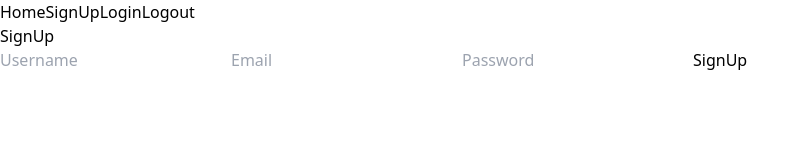
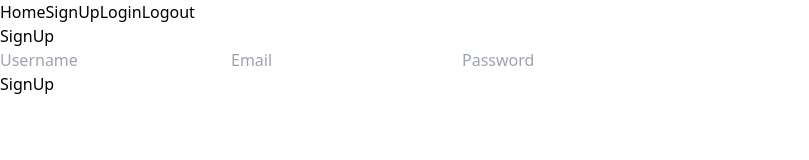
Before and after one commit to ayyush08/user-authentication-system, a React (Vite) app in the folder frontend/: page /signup in a window 1280 px wide. Shown: the top 160 px of the page, without its empty margins (0-809 px from the left). Built offline with nearby package versions, Linux system fonts and the light colour scheme.

Commit message:
refactor: Improve SignUp form layout and styling

```diff
--- a/frontend/src/pages/SignUp.jsx
+++ b/frontend/src/pages/SignUp.jsx
@@ -44,12 +44,15 @@ const SignUp = () => {
             <div className='flex gap-5 flex-col border-white border-2 justify-center items-center md:h-[50vh] h-[70vh] w-[40vw] rounded-3xl '>
                 <h1 className='text-white text-4xl'>SignUp</h1>
                 <div className="form flex flex-col transition-all">
-                    <form onSubmit={handleSubmit}>
+                    <form onSubmit={handleSubmit} className='flex flex-col'>
 
                         <input type='text' name='username' placeholder='Username' className='p-2 m-2 border-2 border-white rounded-lg text-black' value={user.username} onChange={handleChange} />
                         <input type='email' name='email' placeholder='Email' className='p-2 m-2 border-2 border-white rounded-lg text-black' value={user.email} onChange={handleChange} />
                         <input type='password' name='password' placeholder='Password' className='p-2 m-2 border-2 border-white rounded-lg text-black' value={user.password} onChange={handleChange} />
+                        <div className='mx-auto'>
+
                         <button className='p-2 m-2 border-2 border-white rounded-lg hover:bg-white hover:text-black transition-all ' type='submit'>SignUp</button>
+                        </div>
                     </form>
                 </div>
             </div>
```
